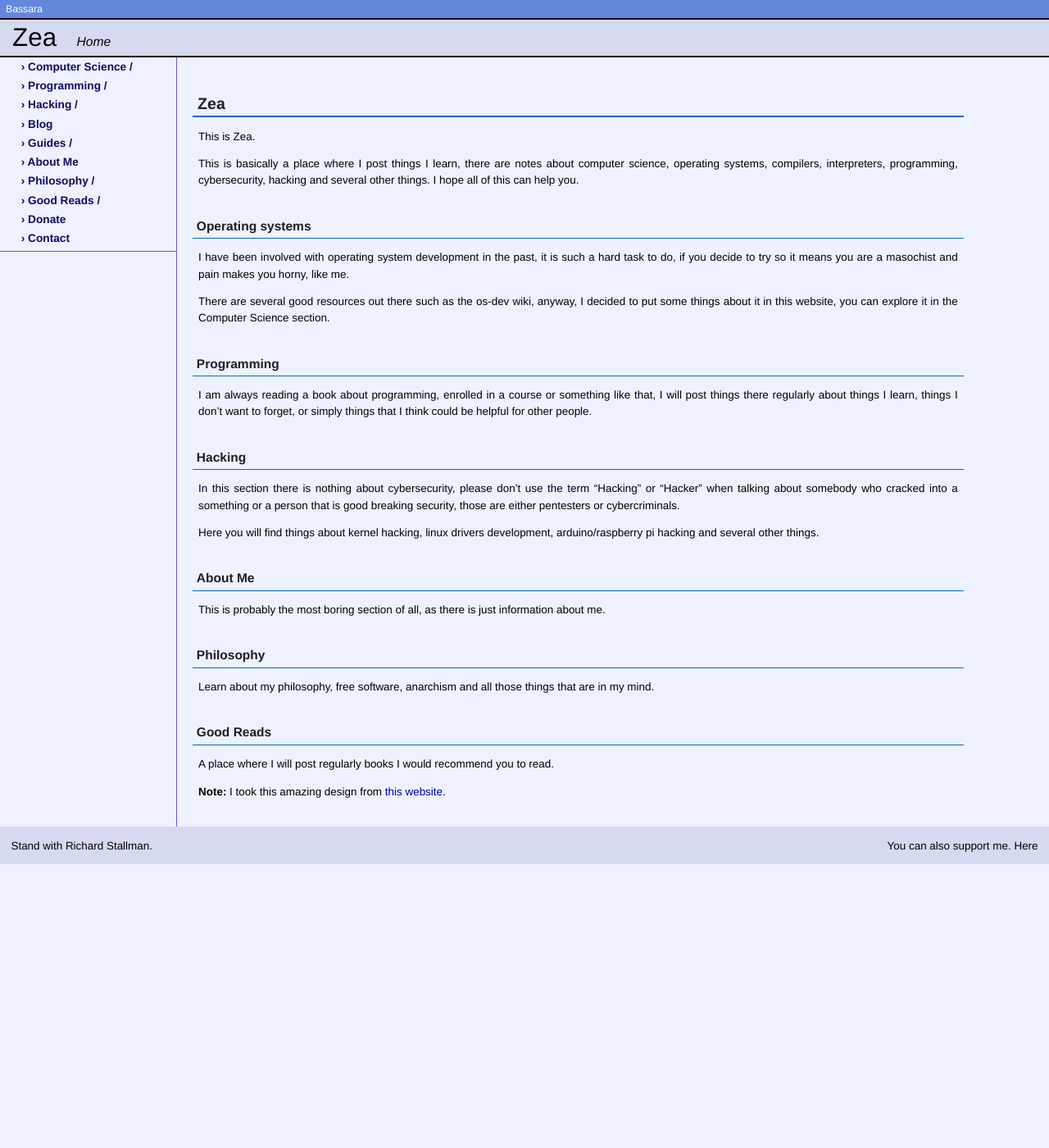
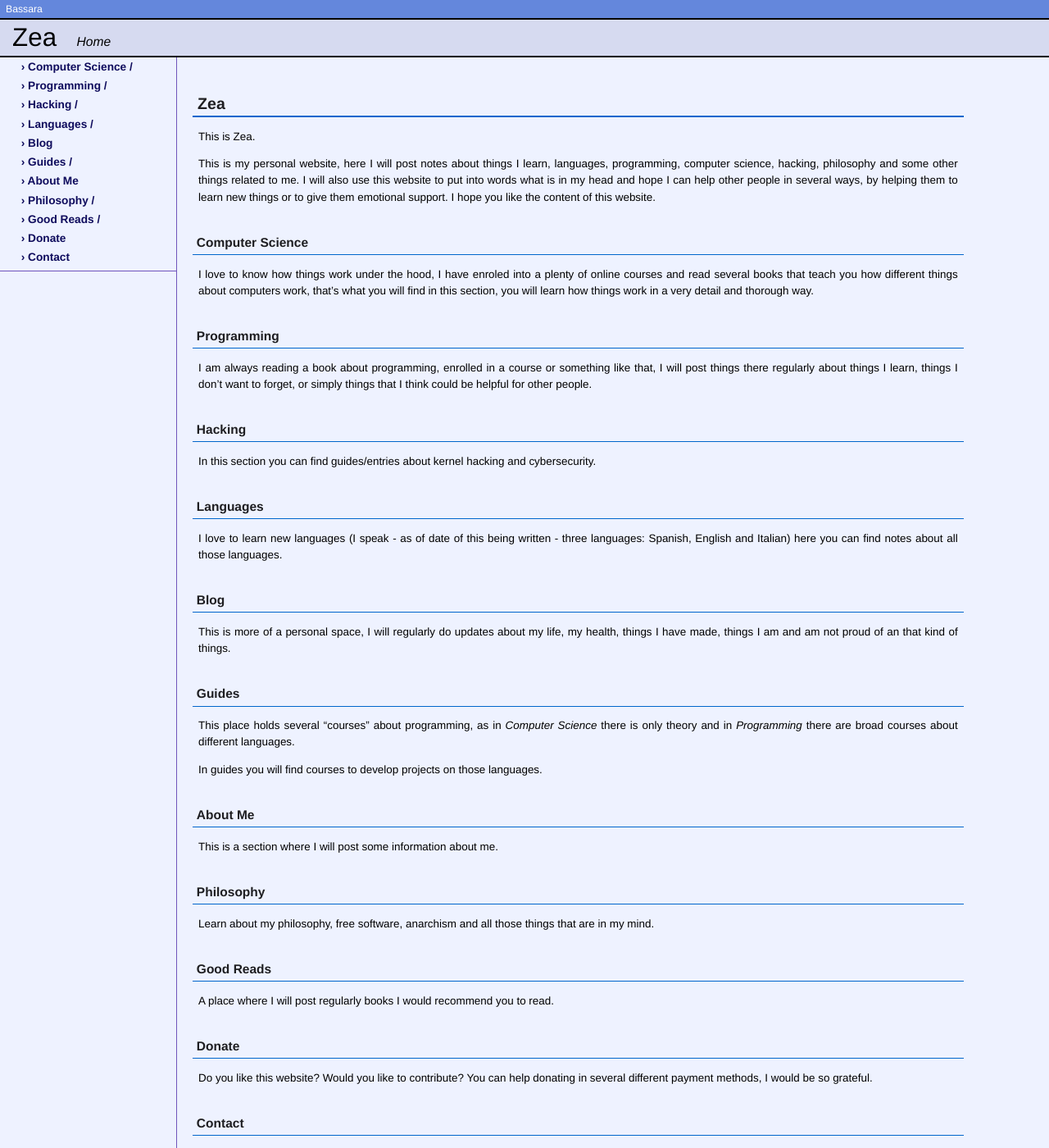
Before and after one commit to LovelaceC/Zea, a Jekyll site: the page built from index.html, in a window 1280 px wide and 1400 px high. Shown: the whole window at 82% size. Built offline with Jekyll 4.4.1, drawn with Linux system fonts in a browser that asks for light colours; some of the changed text lies outside the part shown.

Commit message:
Added a new section and updated index

```diff
--- a/index.html
+++ b/index.html
@@ -7,20 +7,19 @@ layout: page
 
 This is Zea.
 
-This is basically a place where I post things I learn, there are notes about
-computer science, operating systems, compilers, interpreters, programming,
-cybersecurity, hacking and several other things. I hope all of this can help
-you.
+This is my personal website, here I will post notes about things I learn,
+languages, programming, computer science, hacking, philosophy and some other
+things related to me. I will also use this website to put into words what is in
+my head and hope I can help other people in several ways, by helping them to
+learn new things or to give them emotional support. I hope you like the content
+of this website.
 
-## Operating systems
+## Computer Science
 
-I have been involved with operating system development in the past, it is such a
-hard task to do, if you decide to try so it means you are a masochist and pain
-makes you horny, like me.
-
-There are several good resources out there such as the os-dev wiki, anyway, I
-decided to put some things about it in this website, you can explore it in the
-Computer Science section.
+I love to know how things work under the hood, I have enroled into a plenty of
+online courses and read several books that teach you how different things about
+computers work, that's what you will find in this section, you will learn how
+things work in a very detail and thorough way.
 
 ## Programming
 
@@ -31,18 +30,32 @@ people.
 
 ## Hacking
 
-In this section there is nothing about cybersecurity, please don't use the term
-"Hacking" or "Hacker" when talking about somebody who cracked into a something
-or a person that is good breaking security, those are either pentesters or
-cybercriminals.
+In this section you can find guides/entries about kernel hacking and
+cybersecurity.
 
-Here you will find things about kernel hacking, linux drivers development,
-arduino/raspberry pi hacking and several other things.
+## Languages
+
+I love to learn new languages (I speak - as of date of this being written -
+three languages: Spanish, English and Italian) here you can find notes about all
+those languages.
+
+## Blog
+
+This is more of a personal space, I will regularly do updates about my life, my
+health, things I have made, things I am and am not proud of an that kind of
+things.
+
+## Guides
+
+This place holds several "courses" about programming, as in _Computer Science_
+there is only theory and in _Programming_ there are broad courses about
+different languages.
+
+In guides you will find courses to develop projects on those languages.
 
 ## About Me
 
-This is probably the most boring section of all, as there is just information
-about me.
+This is a section where I will post some information about me.
 
 ## Philosophy
 
@@ -53,4 +66,14 @@ are in my mind.
 
 A place where I will post regularly books I would recommend you to read.
 
+## Donate
+
+Do you like this website? Would you like to contribute? You can help donating in
+several different payment methods, I would be so grateful.
+
+## Contact
+
+Would you like to talk with me? Do you have any question? Feel free to send me a
+mail or a message through my Jabber account.
+
 **Note:** I took this amazing design from [this website](https://kill-9.xyz/).
```
Also changed, not shown: _data/sidebar.yml (+14 -0 lines).
